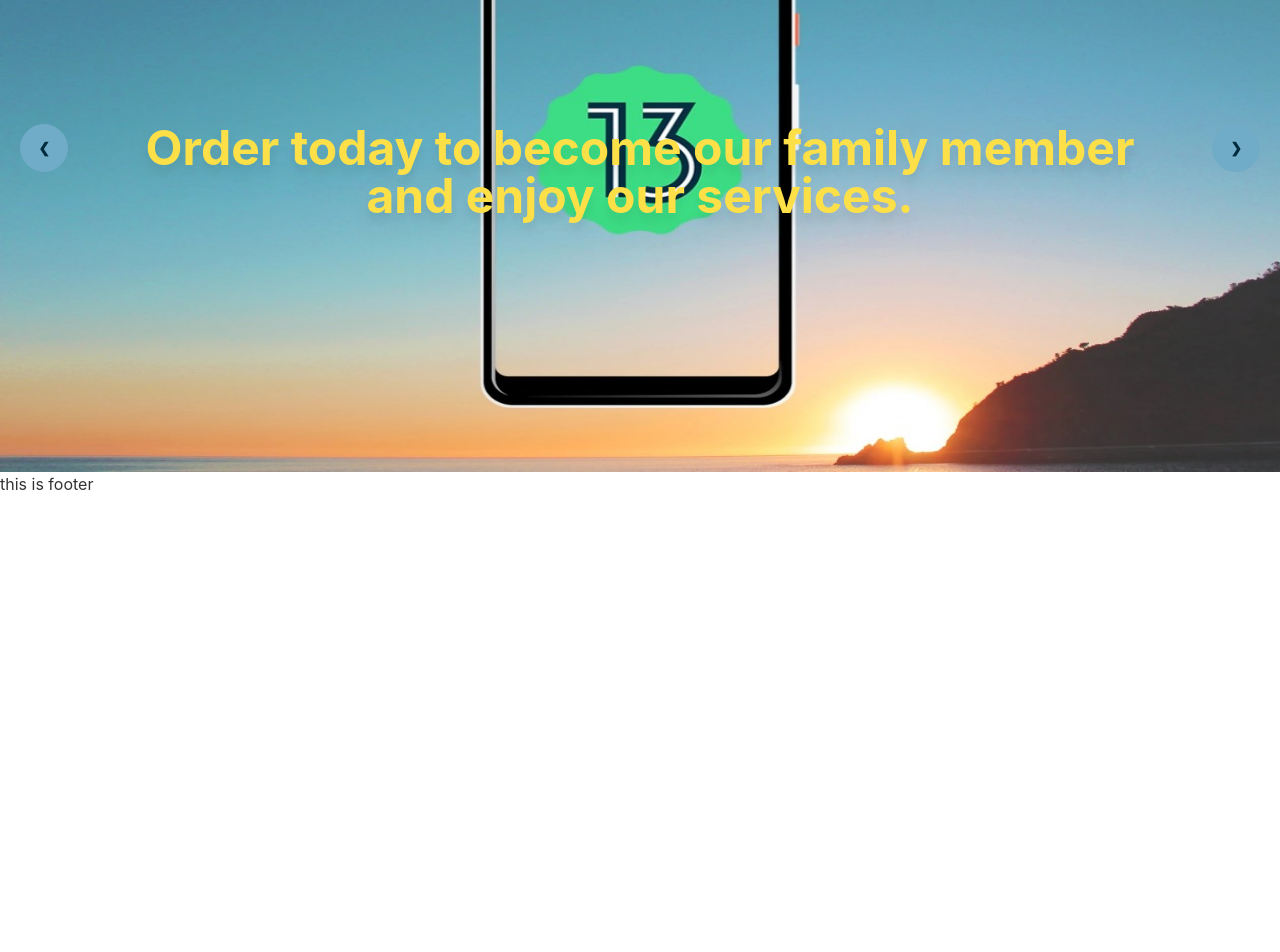
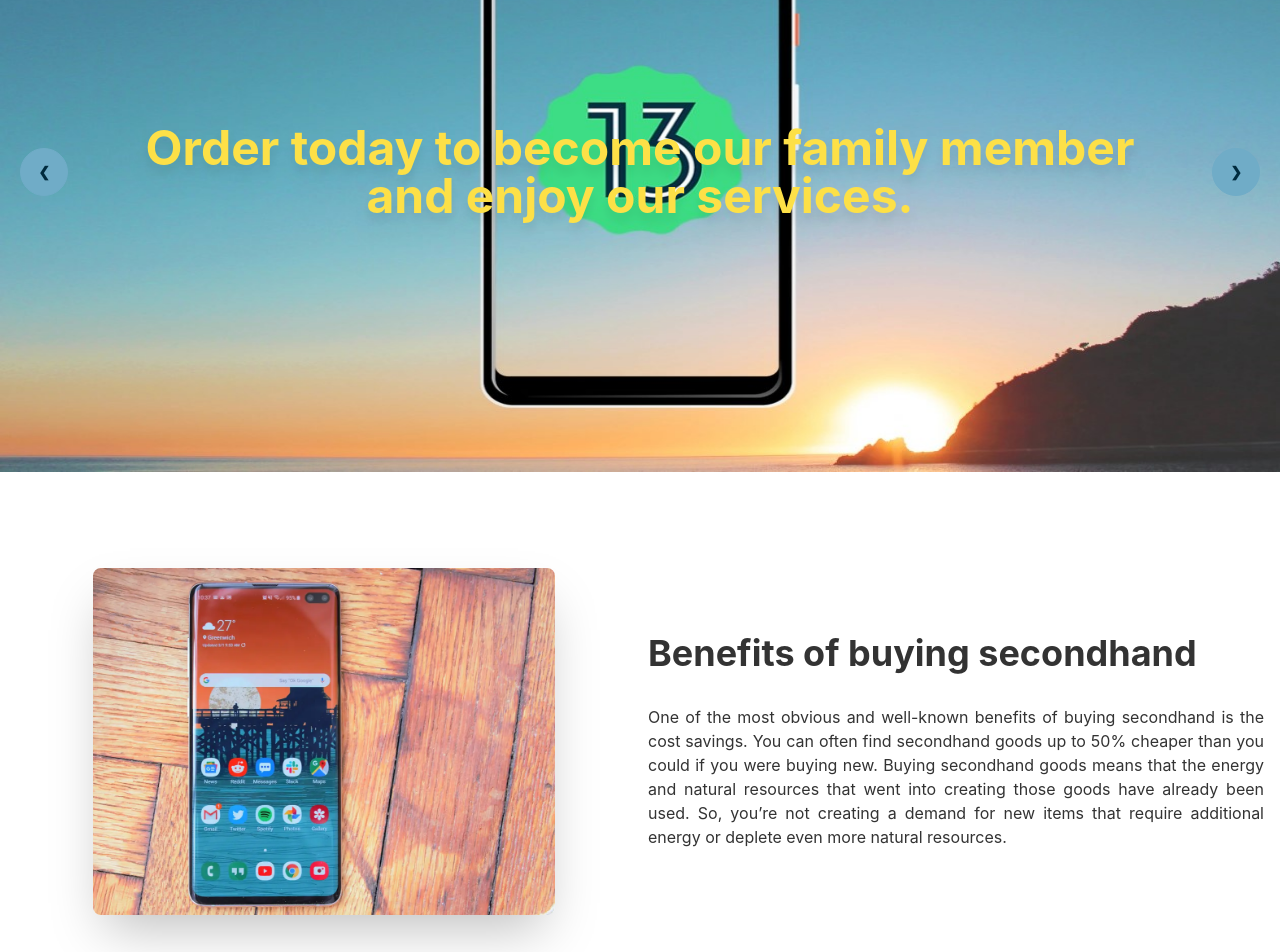
Before and after one commit to MahimPC111/Recycle-zone-client, a React (Create React App) app: page / in a window 1280 px wide. Shown: the part 200-1152 px from the top of the page. Before the commit the page ends 800 px from the top, so only its background shows below. Built offline with nearby package versions, Linux system fonts and the light colour scheme.

Commit message:
section committed

```diff
--- a/src/pages/Components/Home/Banner/BannerItem.js
+++ b/src/pages/Components/Home/Banner/BannerItem.js
@@ -4,13 +4,13 @@ const BannerItem = ({ data }) => {
     const { image, prev, id, next, headline } = data;
     return (
         <div id={`slide${id}`} className="carousel-item relative w-full banner-img">
-            <img src={image} alt='' className="w-full h-[600px]" />
+            <img src={image} alt='' className="w-full h-60 md:h-96 lg:h-[600px]" />
             <div className="absolute flex justify-between transform -translate-y-1/2 left-5 right-5 top-1/2">
-                <a href={`#slide${prev}`} className="btn btn-circle">❮</a>
+                <a href={`#slide${prev}`} className="btn btn-circle my-auto">❮</a>
                 <div className="flex flex-col">
-                    <h3 className='text-yellow-300 font-bold text-2xl lg:text-5xl text-center px-8 drop-shadow-xl'>{headline}</h3>
+                    <h3 className='text-yellow-300 font-bold text-xl md:text-3xl lg:text-5xl text-center px-8 drop-shadow-xl'>{headline}</h3>
                 </div>
-                <a href={`#slide${next}`} className="btn btn-circle">❯</a>
+                <a href={`#slide${next}`} className="btn btn-circle my-auto">❯</a>
             </div>
         </div>
     );
--- a/src/pages/Components/Home/Home/Home.js
+++ b/src/pages/Components/Home/Home/Home.js
@@ -1,10 +1,12 @@
 import React from 'react';
 import Banner from '../Banner/Banner';
+import Section from '../Section/Section';
 
 const Home = () => {
     return (
         <div>
             <Banner></Banner>
+            <Section></Section>
         </div>
     );
 };
--- /dev/null
+++ b/src/pages/Components/Home/Section/Section.js
@@ -0,0 +1,20 @@
+import React from 'react';
+import img from '../../../../assets/section img/section.jpg'
+
+const Section = () => {
+    return (
+        <div className="hero my-16 lg:my-20">
+            <div className="hero-content grid lg:grid-cols-2">
+                <div>
+                    <img src={img} alt="" className="w-9/12 mx-auto rounded-lg shadow-2xl" />
+                </div>
+                <div className='mt-4 lg:mt-0 px-5 lg:px-0 text-center lg:text-start'>
+                    <h1 className="text-2xl lg:text-4xl font-bold">Benefits of buying secondhand</h1>
+                    <p className="pt-8 text-justify">One of the most obvious and well-known benefits of buying secondhand is the cost savings. You can often find secondhand goods up to 50% cheaper than you could if you were buying new. Buying secondhand goods means that the energy and natural resources that went into creating those goods have already been used. So, you’re not creating a demand for new items that require additional energy or deplete even more natural resources.</p>
+                </div>
+            </div>
+        </div>
+    );
+};
+
+export default Section;
```
